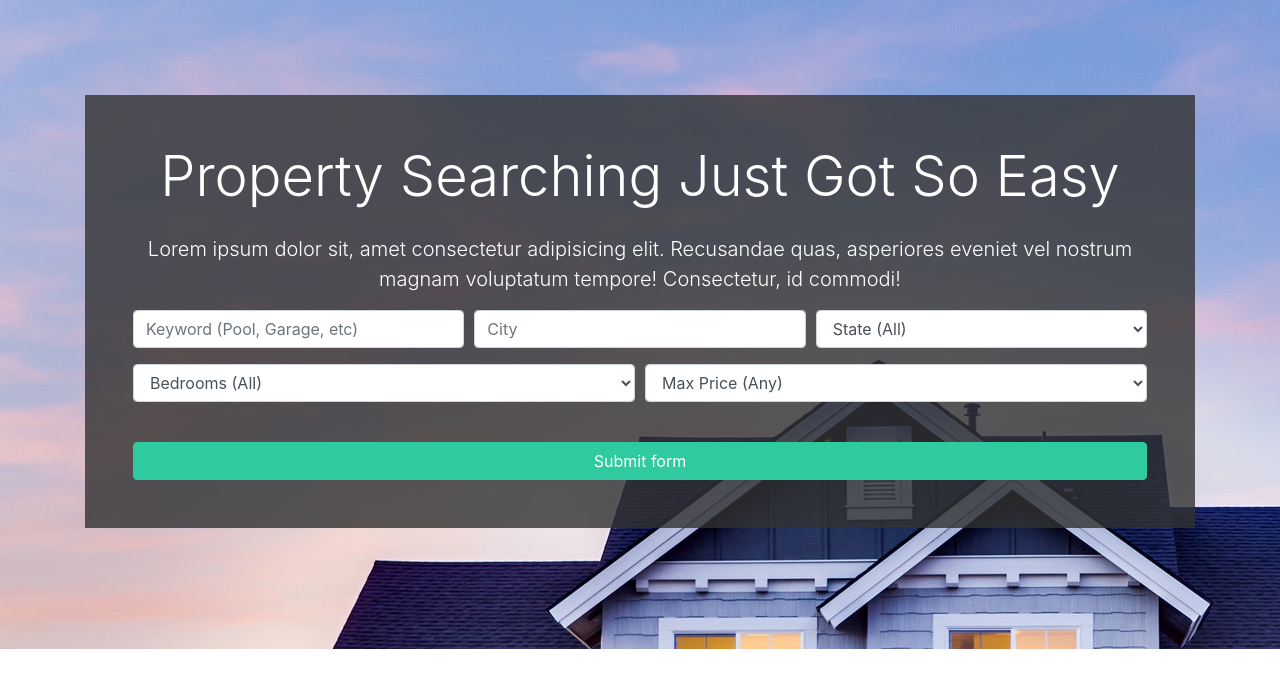
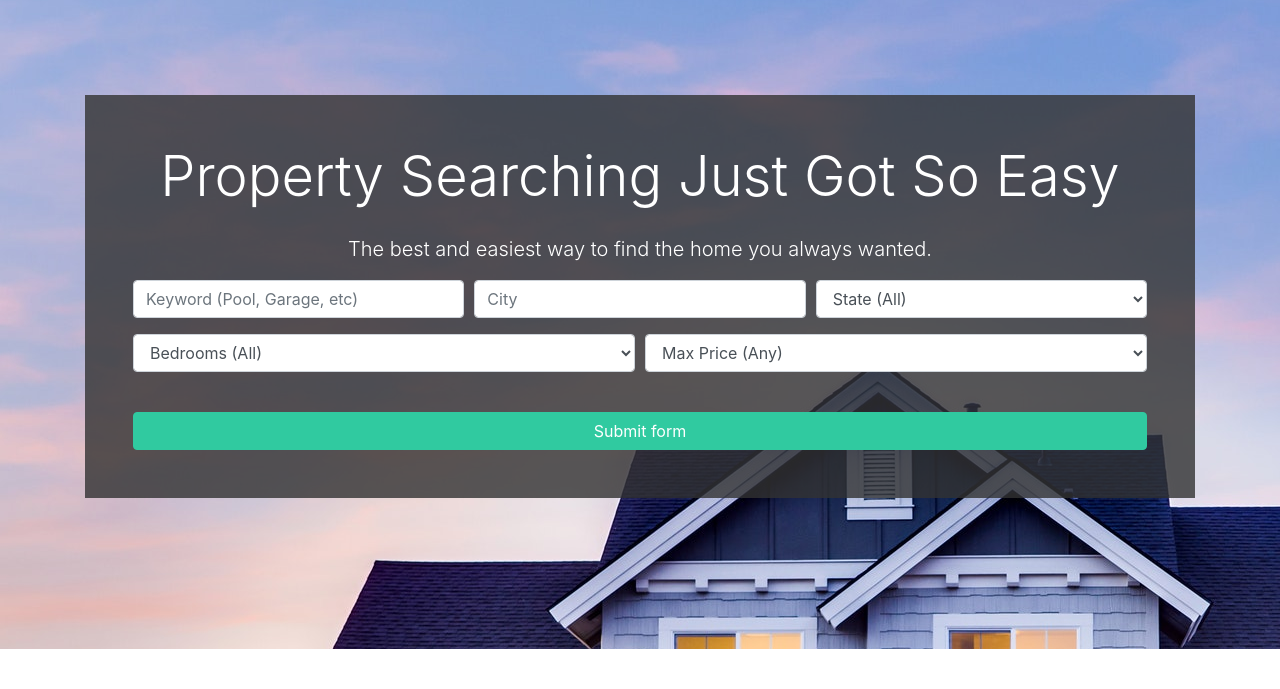
Before and after one commit to shubhamt10/btre_project, a Django app: page / in a window 1280 px wide. Shown: the part 129-818 px from the top of the page. Run offline with Django 3.2, Linux system fonts and the light colour scheme; data that the repository does not hold is empty; some libraries are stand-ins or nearby versions.

Commit message:
screenshots

```diff
--- a/templates/pages/about.html
+++ b/templates/pages/about.html
@@ -9,7 +9,7 @@
           <div class="row text-center">
             <div class="col-md-12">
               <h1 class="display-4">About BT Real Estate</h1>
-              <p class="lead">Lorem ipsum dolor sit, amet consectetur adipisicing elit. Sunt, pariatur!</p>
+              <p class="lead">The best and easiest way to find the home you always wanted.</p>
             </div>
           </div>
         </div>
--- a/templates/pages/index.html
+++ b/templates/pages/index.html
@@ -13,8 +13,7 @@
               <h1 class="display-4 mb-4">
                 Property Searching Just Got So Easy
               </h1>
-              <p class="lead">Lorem ipsum dolor sit, amet consectetur adipisicing elit. Recusandae quas, asperiores eveniet vel nostrum magnam
-                voluptatum tempore! Consectetur, id commodi!</p>
+              <p class="lead">The best and easiest way to find the home you always wanted.</p>
               <div class="search">
                 <form action="{% url 'search' %}">
                   <!-- Form Row 1 -->
```
